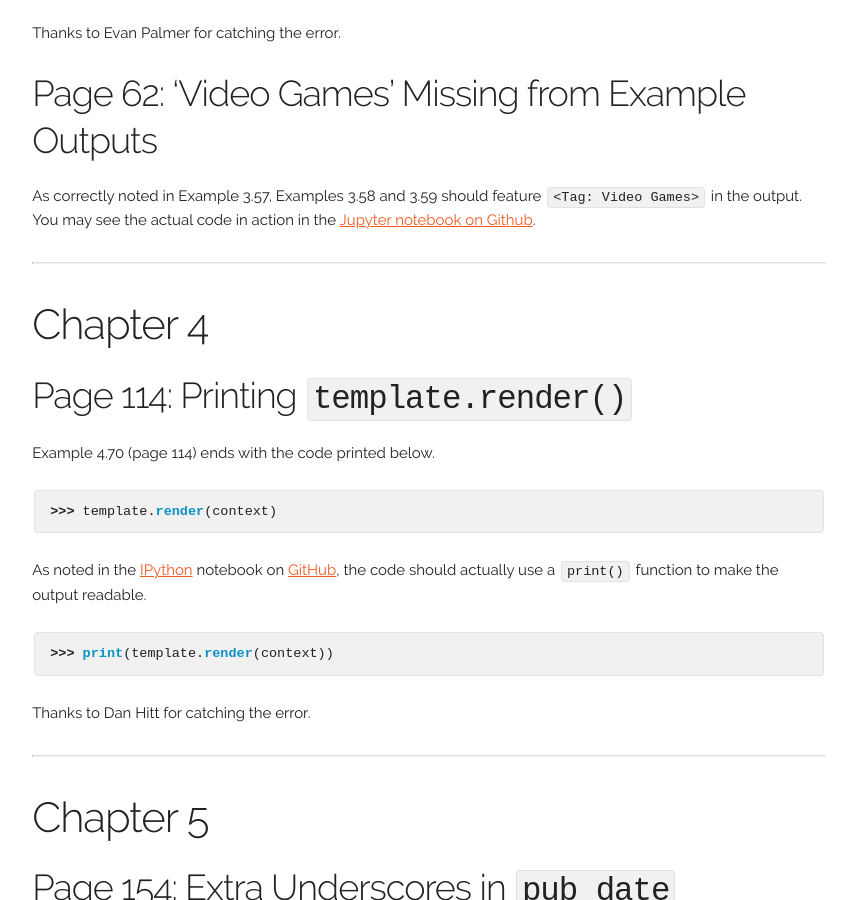
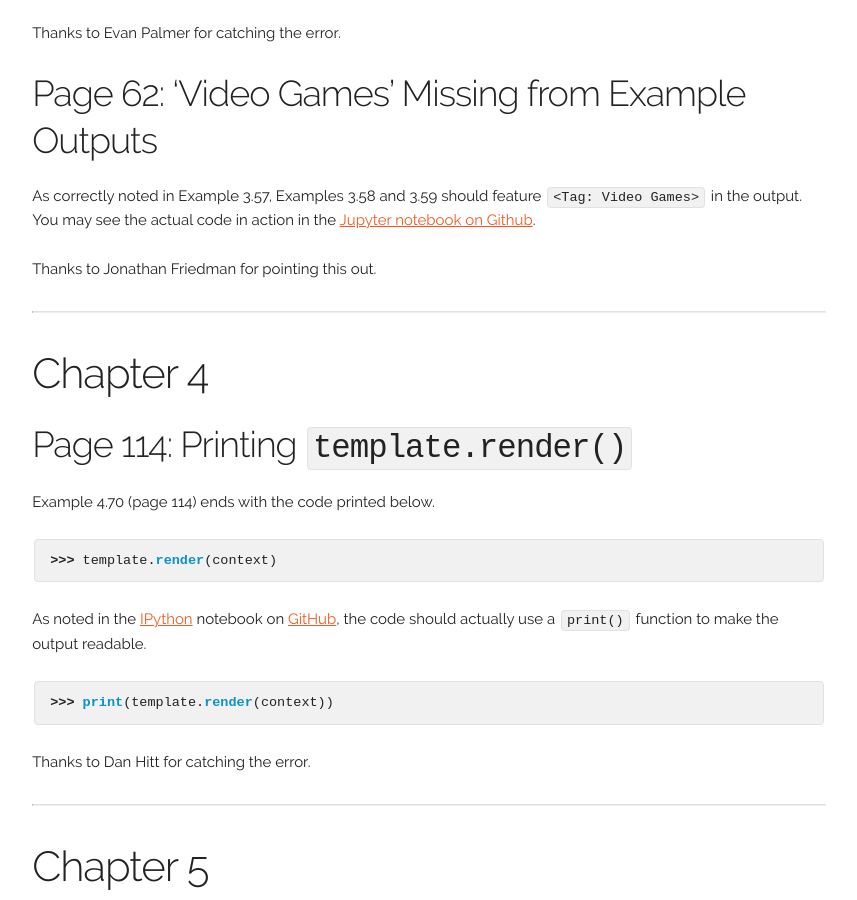
Before and after one commit to jambonrose/django-unleashed.com, a Jekyll site: the page built from src/errata.html, in a window 1280 px wide and 900 px high, scrolled down 3811 px. Shown: the whole window, without its empty margins (211-1068 px from the left). Built offline with Jekyll 4.4.1, drawn with Linux system fonts in a browser that asks for light colours.

Commit message:
adds credit for error

```diff
--- a/src/_errata/ch03_pg062_video_games_missing_from_output.markdown
+++ b/src/_errata/ch03_pg062_video_games_missing_from_output.markdown
@@ -10,3 +10,5 @@ feature `<Tag: Video Games>` in the output. You may see the actual code
 in action in the [Jupyter notebook on Github][Ch3 DB Notebook].
 
 [Ch3 DB Notebook]: https://github.com/jambonrose/DjangoUnleashed-1.8/blob/master/Chapter_03_Model_Managers_and_QuerySets.ipynb
+
+Thanks to Jonathan Friedman for pointing this out.
```
